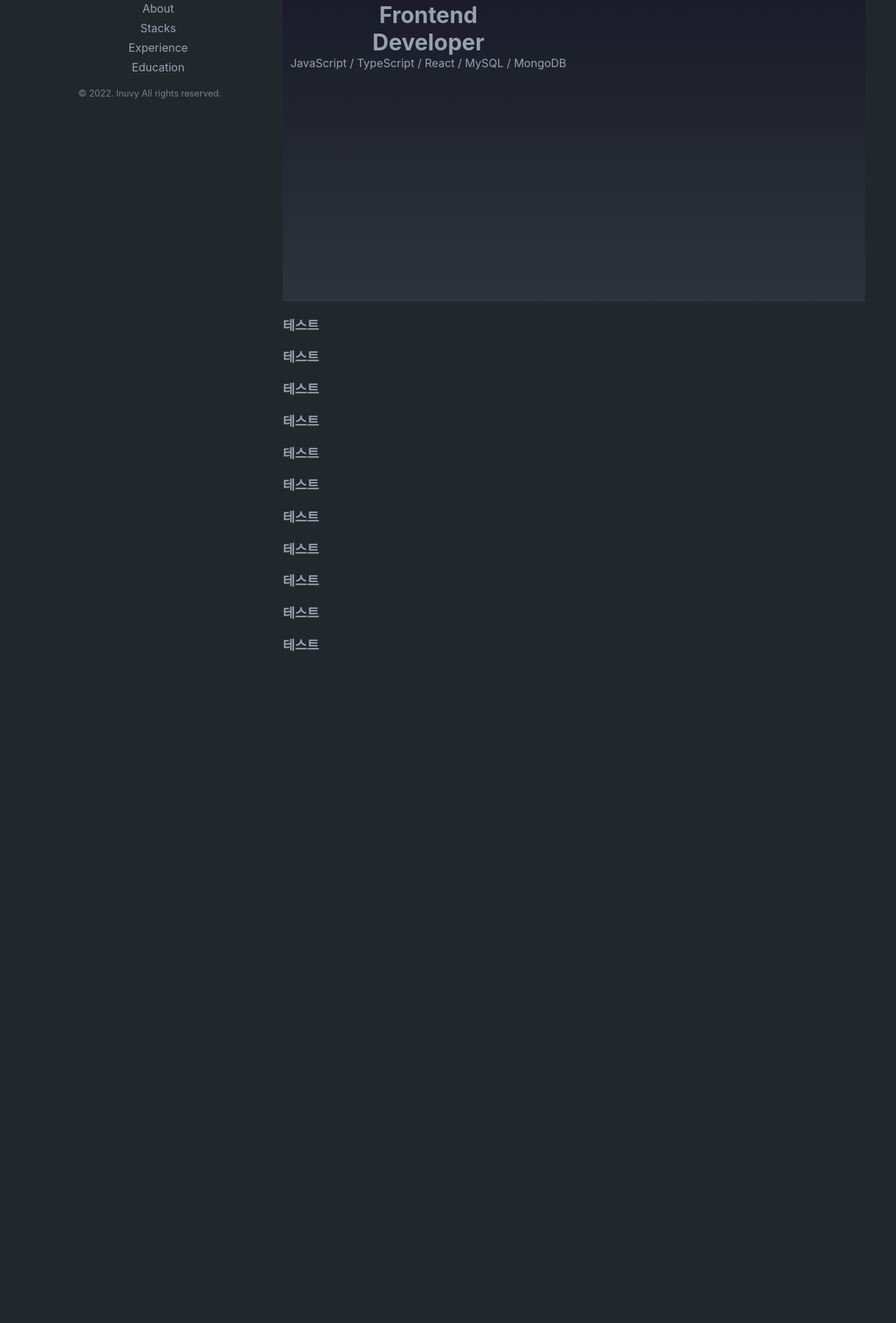
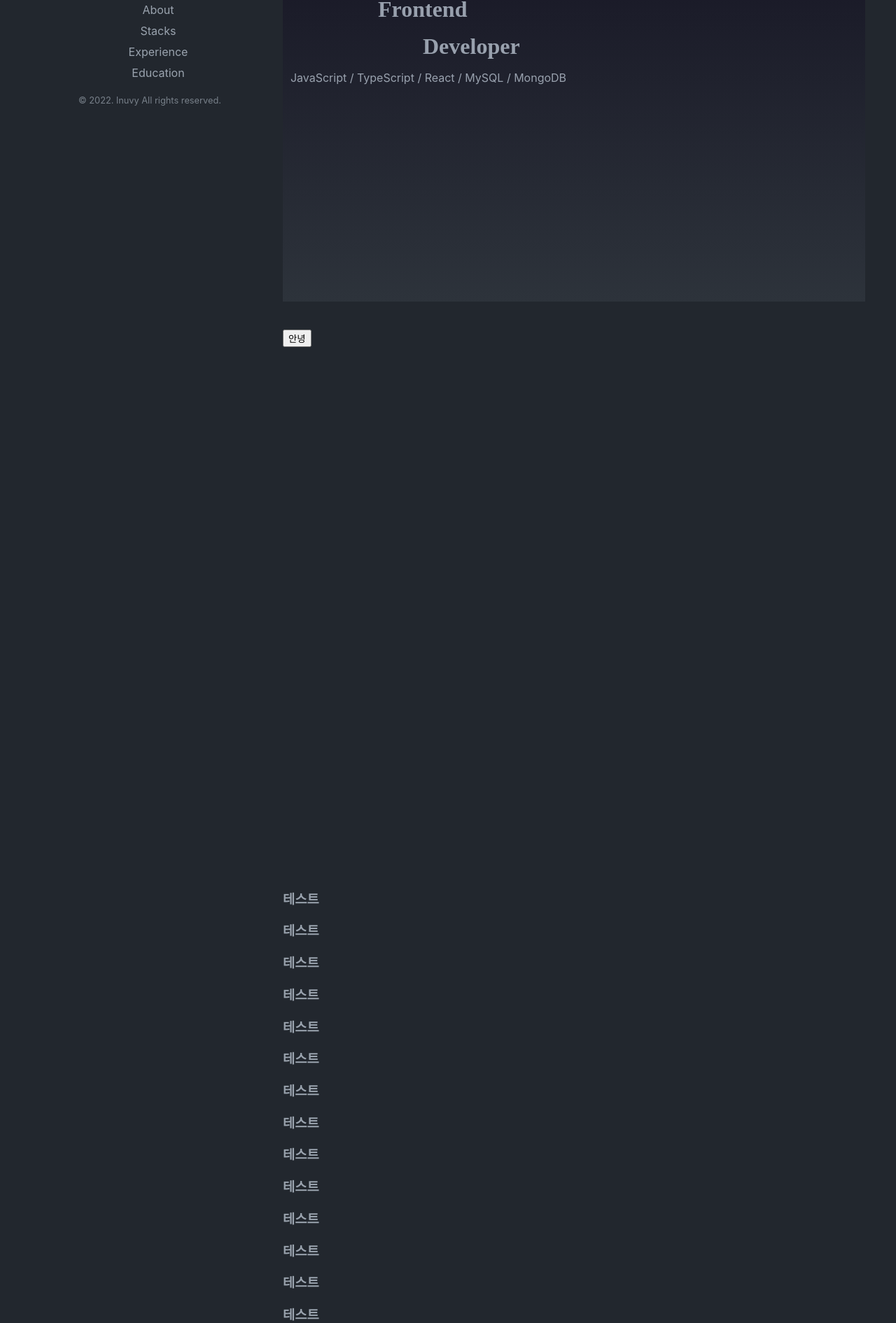
Before and after one commit to lnuvy/lnuvy.github.io, a Next.js app: page / in a window 1280 px wide. Shown: the part 369-2260 px from the top of the page at 70% size. Before the commit the page ends 1322 px from the top, so only its background shows below. Built offline with nearby package versions, Linux system fonts and the light colour scheme.

Commit message:
필요없는 파일 삭제전

```diff
--- /dev/null
+++ b/pages/About.tsx
@@ -0,0 +1,23 @@
+import type { NextPage } from 'next'
+import Head from 'next/head'
+import Link from 'next/link'
+
+const About: NextPage = () => {
+  return (
+    <div style={{ height: '100vh' }} id="About">
+      {/*<Head>*/}
+      {/*  <title>About Me</title>*/}
+      {/*  <meta name="description" content="Generated by create next app" />*/}
+      {/*  <link rel="icon" href="/favicon.ico" />*/}
+      {/*</Head>*/}
+
+      <br />
+
+      <Link href="/">
+        <button>안녕</button>
+      </Link>
+    </div>
+  )
+}
+
+export default About
--- a/pages/_document.tsx
+++ b/pages/_document.tsx
@@ -3,10 +3,20 @@ import { Html, Head, Main, NextScript } from 'next/document'
 export default function Document() {
   return (
     <Html lang="ko">
-      <Head />
+      <Head>
+        {/*<link rel="preconnect" href="https://fonts.googleapis.com" />*/}
+        {/*<link rel="preconnect" href="https://fonts.gstatic.com" crossOrigin />*/}
+        {/*<link*/}
+        {/*  href="https://fonts.googleapis.com/css2?family=Cinzel:wght@400;500;600;700&display=swap"*/}
+        {/*  rel="stylesheet"*/}
+        {/*/>*/}
+        {/*<link rel="preconnect" href="https://fonts.googleapis.com" />*/}
+        {/*<link rel="preconnect" href="https://fonts.gstatic.com" crossOrigin />*/}
+        {/*<link href="https://fonts.googleapis.com/css2?family=Jua&display=swap" rel="stylesheet" />*/}
+      </Head>
       <body>
-      <Main />
-      <NextScript />
+        <Main />
+        <NextScript />
       </body>
     </Html>
   )
--- a/src/components/LeftBar/Chapter/index.tsx
+++ b/src/components/LeftBar/Chapter/index.tsx
@@ -1,9 +1,56 @@
 import React from 'react'
+import styled from '@emotion/styled'
+import Link from 'next/link'
 
 const chapterArray = ['Top', 'About', 'Stacks', 'Experience', 'Education']
 
 const Chapter = () => {
-  return <div></div>
+  return (
+    <Wrap className="flex-c-center">
+      {chapterArray.map((t, i) => {
+        return (
+          <div key={i}>
+            <Link href={`#${t}`}>
+              <span>{t}</span>
+            </Link>
+          </div>
+        )
+      })}
+    </Wrap>
+  )
 }
 
+const Wrap = styled.div`
+  gap: 0.5rem;
+
+  & > div {
+    width: fit-content;
+    display: inline-block;
+
+    &:after {
+      display: block;
+      padding: 0 0.2rem;
+      content: '';
+      border-bottom: solid 2px #444c56;
+      transform: scaleX(0);
+      transition: transform 250ms ease-in-out;
+    }
+
+    &:hover:after {
+      border-bottom: solid 2px green;
+      transform: scaleX(1);
+    }
+
+    & > span {
+      cursor: pointer;
+      padding: 0 0.3rem;
+
+      &:hover {
+        color: rgba(205, 217, 229, 0.4);
+        transition: all 0.3s ease-in-out;
+      }
+    }
+  }
+`
+
 export default Chapter
--- a/src/components/LeftBar/index.tsx
+++ b/src/components/LeftBar/index.tsx
@@ -1,5 +1,6 @@
 import React from 'react'
 import { Wrap, ImageProfile, Image, Span, Footer } from './LeftBarStyles'
+import Chapter from '@components/LeftBar/Chapter'
 
 const LeftBar = () => {
   return (
@@ -10,13 +11,7 @@ const LeftBar = () => {
 
       <h4>이한울</h4>
 
-      <div className="flex-c-center" style={{ gap: '0.5rem' }}>
-        <span>Top</span>
-        <span>About</span>
-        <span>Stacks</span>
-        <span>Experience</span>
-        <span>Education</span>
-      </div>
+      <Chapter />
 
       <Footer>
         <Span>© 2022. lnuvy All rights reserved.</Span>
--- a/src/components/RightContent.tsx
+++ b/src/components/RightContent.tsx
@@ -1,11 +1,32 @@
 import React from 'react'
 import styled from '@emotion/styled'
 import TitleCarousel from '@components/Title'
+import About from '../../pages/About'
 
 const RightContent = () => {
   return (
     <Wrap>
       <TitleCarousel />
+
+      <br />
+      <About />
+
+      <h3>테스트</h3>
+      <h3>테스트</h3>
+      <h3>테스트</h3>
+      <h3>테스트</h3>
+      <h3>테스트</h3>
+      <h3>테스트</h3>
+      <h3>테스트</h3>
+      <h3>테스트</h3>
+      <h3>테스트</h3>
+      <h3>테스트</h3>
+      <h3>테스트</h3>
+      <h3>테스트</h3>
+      <h3>테스트</h3>
+      <h3>테스트</h3>
+      <h3>테스트</h3>
+      <h3>테스트</h3>
       <h3>테스트</h3>
       <h3>테스트</h3>
       <h3>테스트</h3>
--- a/src/components/Title/TitleStyles.ts
+++ b/src/components/Title/TitleStyles.ts
@@ -33,11 +33,22 @@ export const TextBox = styled.div`
   justify-content: center;
   align-items: center;
 
-  & > h1 {
-    margin: 0;
-    text-align: center;
-  }
   & > p {
     margin: 0;
   }
 `
+
+interface H1Props {
+  pos: number
+}
+
+export const H1 = styled.h1<H1Props>`
+  width: 100%;
+  padding: 0 0.5rem;
+  text-align: start;
+  margin-top: 0;
+  margin-bottom: 1rem;
+  margin-left: ${({ pos }) => `calc(8rem * ${pos + 1});`};
+
+  font-family: 'Cinzel', serif;
+`
--- a/src/components/Title/index.tsx
+++ b/src/components/Title/index.tsx
@@ -2,11 +2,11 @@ import React from 'react'
 import 'slick-carousel/slick/slick.css'
 import 'slick-carousel/slick/slick-theme.css'
 import { settings } from '@constant/CarouselSetting'
-import { Wrap, StyledSlider, Item, TextBox } from './TitleStyles'
+import { Wrap, StyledSlider, Item, TextBox, H1 } from './TitleStyles'
 
 const TitleCarousel = () => {
   return (
-    <Wrap>
+    <Wrap id="Top">
       <StyledSlider {...settings}>
         {[...Array(1)].map((_, i) => {
           if (i === 0) return <Page key={i} />
@@ -23,7 +23,7 @@ const Page = () => {
   return (
     <TextBox>
       {array.map((t, i) => {
-        return <h1>{t}</h1>
+        return <H1 pos={i}>{t}</H1>
       })}
 
       <p>JavaScript / TypeScript / React / MySQL / MongoDB </p>
--- a/styles/globals.css
+++ b/styles/globals.css
@@ -2,11 +2,11 @@ html,
 body {
     padding: 0;
     margin: 0;
-    /*font-family: -apple-system, BlinkMacSystemFont, Segoe UI, Roboto, Oxygen,*/
-    /*  Ubuntu, Cantarell, Fira Sans, Droid Sans, Helvetica Neue, sans-serif;*/
+    /*font-family: 'Cinzel', serif;*/
+    /*font-family: 'Jua', sans-serif;*/
     font-family: Pretendard, -apple-system, BlinkMacSystemFont, system-ui, Roboto, 'Helvetica Neue', 'Segoe UI', 'Apple SD Gothic Neo', 'Noto Sans KR', 'Malgun Gothic', 'Apple Color Emoji', 'Segoe UI Emoji', 'Segoe UI Symbol', sans-serif;
-
     background: #22272e;
+    scroll-behavior: smooth;
 }
 
 a {
```
Also changed, not shown: pages/Stacks.tsx (added, +16 -0 lines), pages/about.tsx (deleted, +0 -21 lines).
